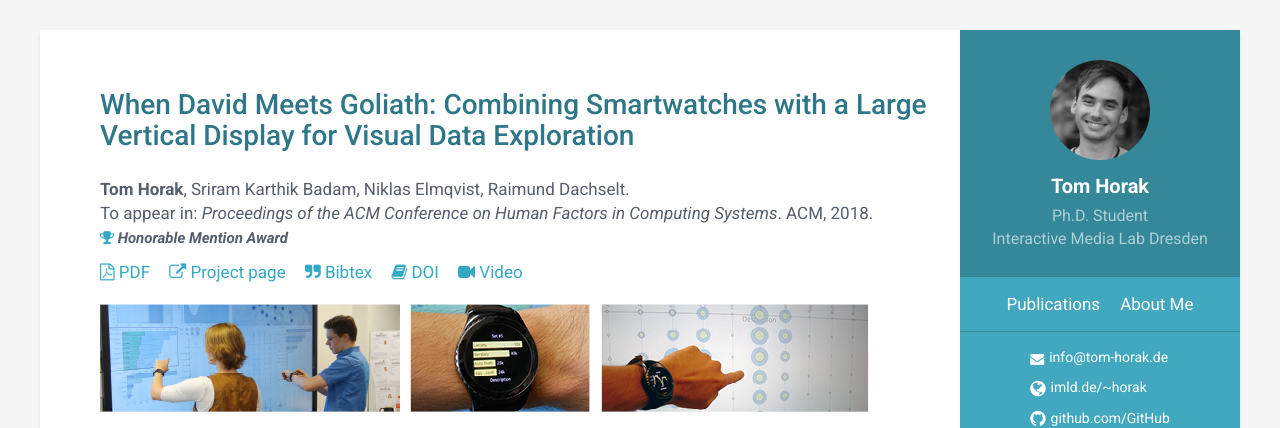
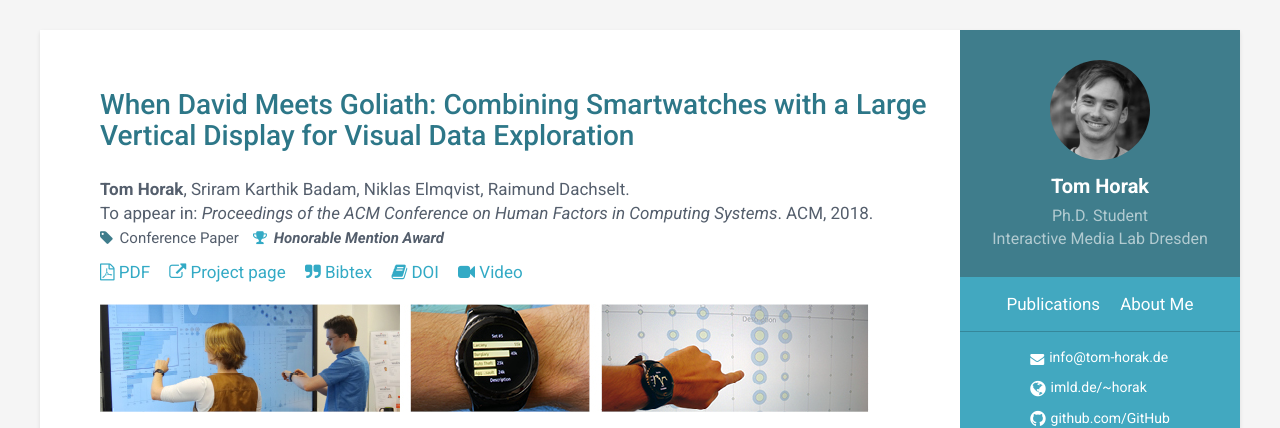
Before and after one commit to tomhorak21/tomhorak21.github.io, a Jekyll site: the page built from _publications/2018/david-meets-goliath.md, in a window 1280 px wide. Shown: the top 428 px of the page. Built offline with Jekyll 4.4.1, drawn with Linux system fonts in a browser that asks for light colours.

Commit message:
Show publication type.

```diff
--- a/_layouts/home.html
+++ b/_layouts/home.html
@@ -58,8 +58,11 @@ layout: compress
                                     {{pub.pages}},
                                 {% endif %}
                                 {{ pub.date | date: "%Y" }}.
+                                {% if pub.type %}
+                                    <br>
+                                    <span class="type"><i class="fa fa-tag"></i> {{ pub.type }}</span>
+                                {% endif %}
                                 {% if pub.award %}
-                                    <br>
                                     <span class="award"><i class="fa fa-trophy"></i> {{pub.award}} Award</span>
                                 {% endif %}
                             </div>
--- a/_layouts/publication-list.html
+++ b/_layouts/publication-list.html
@@ -55,8 +55,11 @@ layout: compress
                                     <span class="pages">{{pub.pages}}</span>,
                                 {% endif %}
                                     <span class="year">{{ pub.date | date: "%Y" }}</span>.
+                                {% if pub.type %}
+                                    <br>
+                                    <span class="type"><i class="fa fa-tag"></i> {{ pub.type }}</span>
+                                {% endif %}
                                 {% if pub.award %}
-                                    <br>
                                     <span class="award"><i class="fa fa-trophy"></i> {{pub.award}} Award</span>
                                 {% endif %}
                             </div>
--- a/_layouts/publications.html
+++ b/_layouts/publications.html
@@ -44,8 +44,11 @@ layout: compress
                     {{page.pages}},
                 {% endif %}
                 {{ page.date | date: "%Y" }}.
+                {% if page.type %}
+                    <br>
+                    <span class="type"><i class="fa fa-tag"></i> {{ page.type }}</span>
+                {% endif %}
                 {% if page.award %}
-                    <br>
                     <span class="award"><i class="fa fa-trophy"></i> {{page.award}} Award</span>
                 {% endif %}
             </div>
--- a/assets/css/styles.css
+++ b/assets/css/styles.css
@@ -156,7 +156,16 @@ nav ul li {
   font-size: 15px;
 }
 .award i {
-  color:  #33aac5;
+  color: #33aac5;
+  margin-right: 3px;
+}
+.type i {
+  color: #3f7d8c;
+  margin-right: 3px;
+}
+.type {
+  font-size: 15px;
+  margin-right: 10px;
 }
 .post-list .post-date {
   color: gray;
@@ -189,7 +198,7 @@ nav ul li {
 }
 .sidebar-wrapper .profile-container {
   padding: 30px;
-  background: rgba(0, 0, 0, 0.2);
+  background: #3f7d8c;
   text-align: center;
   color: #fff;
 }
```
